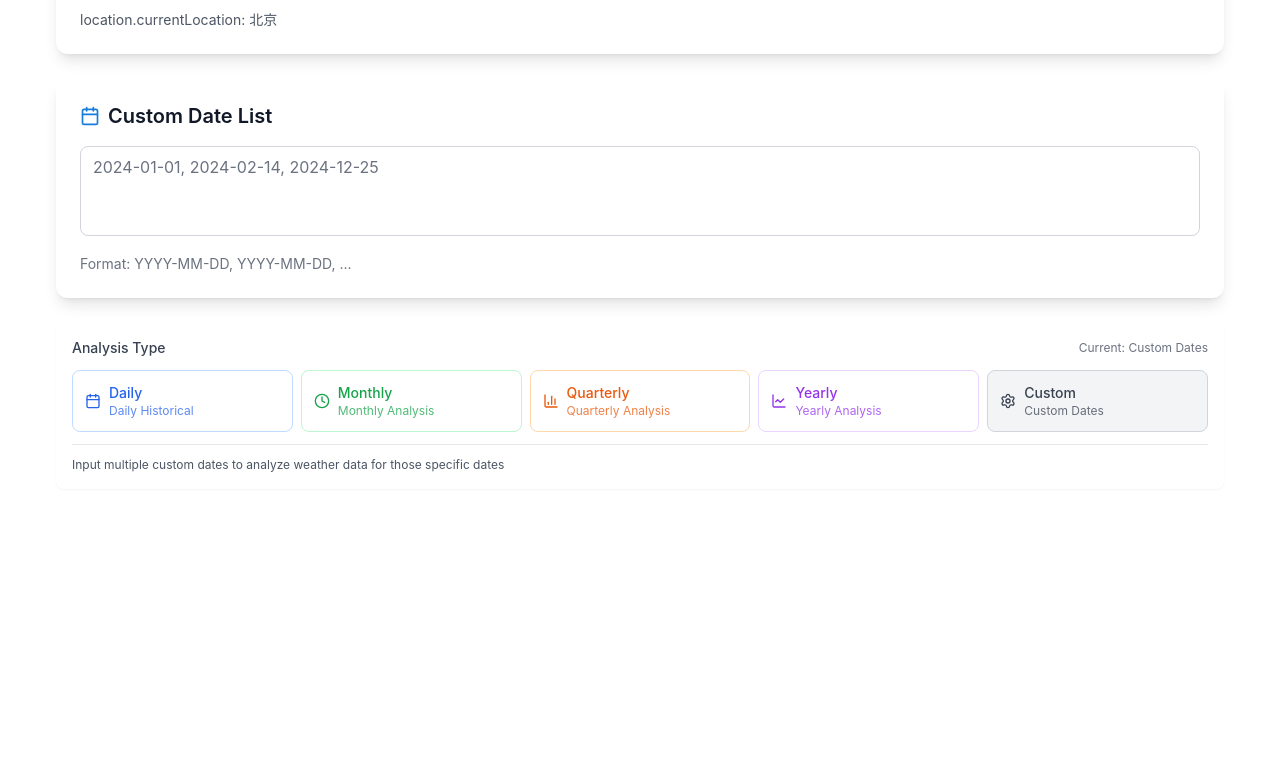
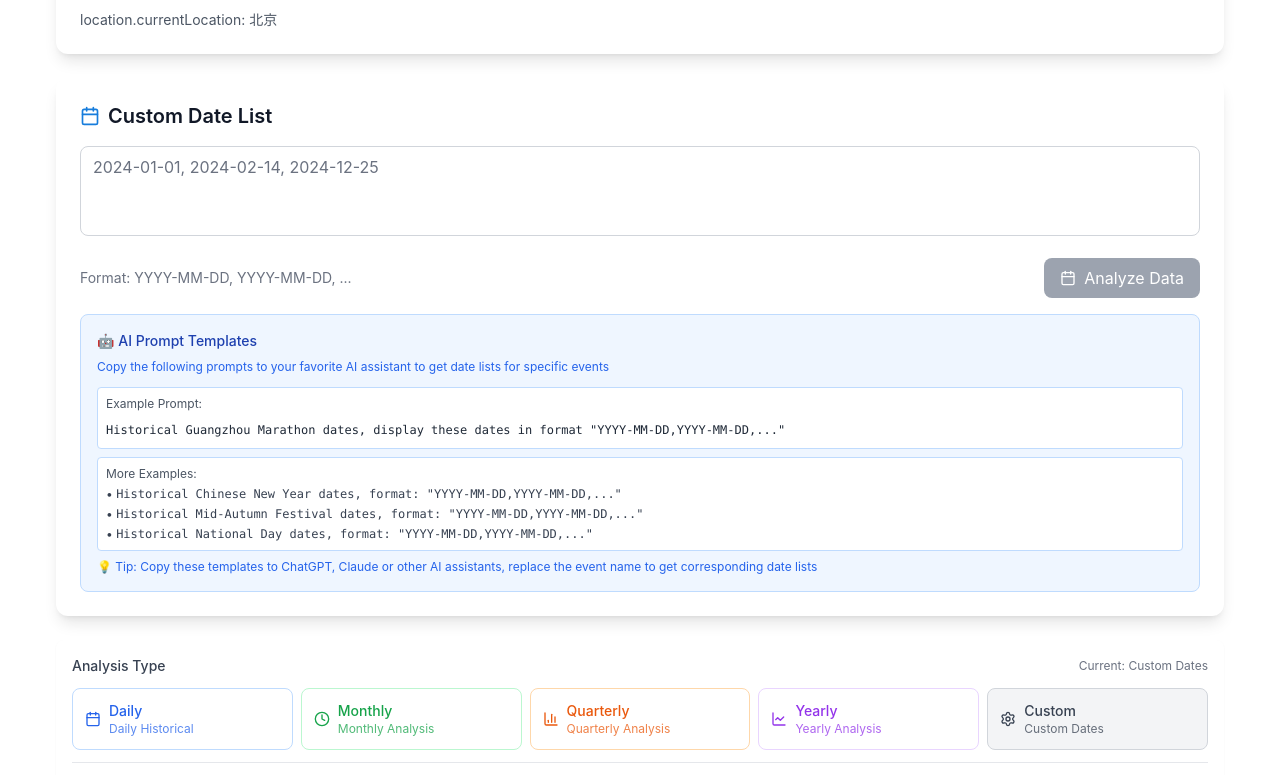
Before and after one commit to pipi32167/historical_weather, a React (Create React App) app: page /historical/custom in a window 1280 px wide. Shown: the part 534-1309 px from the top of the page. Before the commit the page ends 1111 px from the top, so only its background shows below. Built offline with nearby package versions, Linux system fonts and the light colour scheme.

Commit message:
feat: enhance HistoricalCustom page with AI prompt templates and improved date handling

```diff
--- a/src/i18n/locales/en-US.json
+++ b/src/i18n/locales/en-US.json
@@ -90,7 +90,8 @@
     "yearlyAvgMaxTemp": "Yearly Avg Max Temp",
     "yearlyAvgMinTemp": "Yearly Avg Min Temp",
     "yearlyMaxTemp": "Yearly Max Temp",
-    "yearlyMinTemp": "Yearly Min Temp"
+    "yearlyMinTemp": "Yearly Min Temp",
+    "totalPrecipitation": "Total Precipitation"
   },
   "units": {
     "celsius": "°C",
@@ -156,7 +157,16 @@
     "annualProfileDesc": "Shows average temperature distribution across all 12 months",
     "dataSourceDesc": "Data based on Open-Meteo historical weather API, covering 1940 to present",
     "noDataForMonth": "No temperature trend data available for {{month}}",
-    "noAnnualData": "No annual temperature profile data available"
+    "noAnnualData": "No annual temperature profile data available",
+    "aiPromptTemplate": "AI Prompt Templates",
+    "aiPromptDescription": "Copy the following prompts to your favorite AI assistant to get date lists for specific events",
+    "promptExample": "Example Prompt",
+    "promptTemplate1": "Historical Guangzhou Marathon dates, display these dates in format \"YYYY-MM-DD,YYYY-MM-DD,...\"",
+    "moreExamples": "More Examples",
+    "promptTemplate2": "Historical Chinese New Year dates, format: \"YYYY-MM-DD,YYYY-MM-DD,...\"",
+    "promptTemplate3": "Historical Mid-Autumn Festival dates, format: \"YYYY-MM-DD,YYYY-MM-DD,...\"",
+    "promptTemplate4": "Historical National Day dates, format: \"YYYY-MM-DD,YYYY-MM-DD,...\"",
+    "aiPromptTip": "Tip: Copy these templates to ChatGPT, Claude or other AI assistants, replace the event name to get corresponding date lists"
   },
   "analysis": {
     "historical": "Historical Data",
@@ -204,7 +214,11 @@
     "yearlyTrendChartSubtitle": "Shows annual average temperature and extreme value trends",
     "multiYearMonthlyProfile": "Multi-Year Monthly Profile ({{startYear}}-{{endYear}})",
     "monthlyProfileDescription": "Shows multi-year average temperature distribution by month",
-    "yearlyDetailedDataTitle": "Annual Detailed Data ({{years}} years)"
+    "yearlyDetailedDataTitle": "Annual Detailed Data ({{years}} years)",
+    "statisticsSummary": "Statistics Summary",
+    "avgMaxTemp": "Average Max Temp",
+    "avgMinTemp": "Average Min Temp",
+    "detailedData": "Detailed Data"
   },
   "homepage": {
     "title": "Daily Historical Data",
@@ -399,6 +413,7 @@
     "relocate": "📍 Relocate",
     "remove": "Remove",
     "loading": "Loading...",
+    "analyze": "Analyze Data",
     "noData": "No data available",
     "viewFullAnalysis": "View Full Historical Data Analysis →",
     "gettingLocationPermission": "Locating...",
--- a/src/i18n/locales/zh-CN.json
+++ b/src/i18n/locales/zh-CN.json
@@ -90,7 +90,8 @@
     "yearlyAvgMaxTemp": "年平均最高温",
     "yearlyAvgMinTemp": "年平均最低温",
     "yearlyMaxTemp": "年最高温",
-    "yearlyMinTemp": "年最低温"
+    "yearlyMinTemp": "年最低温",
+    "totalPrecipitation": "总降水量"
   },
   "units": {
     "celsius": "°C",
@@ -156,7 +157,16 @@
     "annualProfileDesc": "显示全年12个月的平均温度分布",
     "dataSourceDesc": "数据基于Open-Meteo历史气温API，覆盖1940年至今",
     "noDataForMonth": "暂无{{month}}月份的温度趋势数据",
-    "noAnnualData": "暂无年度温度概况数据"
+    "noAnnualData": "暂无年度温度概况数据",
+    "aiPromptTemplate": "AI 提示词模板",
+    "aiPromptDescription": "复制以下提示词到您常用的AI助手，获取特定事件的日期列表",
+    "promptExample": "示例提示词",
+    "promptTemplate1": "往年广州马拉松日期列表，把这些日期展示成这个格式\"YYYY-MM-DD,YYYY-MM-DD,...\"",
+    "moreExamples": "更多示例",
+    "promptTemplate2": "往年春节日期列表，格式:\"YYYY-MM-DD,YYYY-MM-DD,...\"",
+    "promptTemplate3": "往年中秋节日期列表，格式:\"YYYY-MM-DD,YYYY-MM-DD,...\"",
+    "promptTemplate4": "往年国庆节日期列表，格式:\"YYYY-MM-DD,YYYY-MM-DD,...\"",
+    "aiPromptTip": "提示：将这些模板复制到ChatGPT、Claude等AI助手中，替换事件名称即可获取对应的日期列表"
   },
   "analysis": {
     "historical": "历史数据",
@@ -204,7 +214,11 @@
     "yearlyTrendChartSubtitle": "显示历年的平均温度、极值变化趋势",
     "multiYearMonthlyProfile": "多年平均月度概况 ({{startYear}}-{{endYear}})",
     "monthlyProfileDescription": "显示各月份的多年平均温度分布",
-    "yearlyDetailedDataTitle": "年度详细数据 ({{years}} 年)"
+    "yearlyDetailedDataTitle": "年度详细数据 ({{years}} 年)",
+    "statisticsSummary": "统计概览",
+    "avgMaxTemp": "平均最高温",
+    "avgMinTemp": "平均最低温",
+    "detailedData": "详细数据"
   },
   "homepage": {
     "title": "本日历史同期数据",
@@ -397,8 +411,9 @@
     "locationFailed": "无法获取您的位置，显示上海的数据作为示例",
     "basedOnCurrentLocation": "基于您当前位置的历史同期气温分析",
     "relocate": "📍 重新定位",
+    "loading": "加载中...",
+    "analyze": "分析数据",
     "remove": "删除",
-    "loading": "加载中...",
     "noData": "暂无数据",
     "viewFullAnalysis": "查看完整历史数据分析 →",
     "gettingLocationPermission": "正在定位...",
--- a/src/pages/HistoricalCustom.tsx
+++ b/src/pages/HistoricalCustom.tsx
@@ -9,8 +9,7 @@ import { QuickLocationSelector } from '../components/common/QuickLocationSelecto
 import { AnalysisTypeSwitcher } from '../components/common/AnalysisTypeSwitcher';
 import { useLocationStore } from '../store/locationStore';
 import { useHistoricalPageTitle } from '../hooks/usePageTitle';
-import { format } from 'date-fns';
-import { zhCN } from 'date-fns/locale';
+// 移除不需要的date-fns imports
 
 interface CustomDateData {
   date: string;
@@ -62,7 +61,6 @@ const HistoricalCustom: React.FC = () => {
 
       for (const dateStr of validDates) {
         try {
-          const date = new Date(dateStr);
           const response = await openMeteoService.getHistoricalWeather(
             currentLocation.latitude,
             currentLocation.longitude,
@@ -74,7 +72,7 @@ const HistoricalCustom: React.FC = () => {
           if (response && response.daily && response.daily.time.length > 0) {
             const dayData = {
               date: dateStr,
-              formattedDate: format(date, 'yyyy年MM月dd日', { locale: zhCN }),
+              formattedDate: dateStr, // 直接使用YYYY-MM-DD格式
               maxTemp: Math.round(response.daily.temperature_2m_max[0] * 10) / 10,
               minTemp: Math.round(response.daily.temperature_2m_min[0] * 10) / 10,
               avgTemp: Math.round(((response.daily.temperature_2m_max[0] + response.daily.temperature_2m_min[0]) / 2) * 10) / 10,
@@ -99,12 +97,21 @@ const HistoricalCustom: React.FC = () => {
     }
   };
 
+  // 只在位置变化时重新加载数据，不自动响应dateInput变化
   useEffect(() => {
-    loadCustomDateData();
-  }, [dateInput, currentLocation]);
+    if (data.length > 0) {
+      loadCustomDateData();
+    }
+  }, [currentLocation]); // eslint-disable-line react-hooks/exhaustive-deps
 
   const handleInputChange = (event: React.ChangeEvent<HTMLTextAreaElement>) => {
     setDateInput(event.target.value);
+  };
+
+  const handleSubmit = () => {
+    if (dateInput.trim()) {
+      loadCustomDateData();
+    }
   };
 
   const getValidDates = () => {
@@ -112,13 +119,7 @@ const HistoricalCustom: React.FC = () => {
   };
 
   const formatDate = (dateString: string) => {
-    if (!dateString) return '';
-    try {
-      const date = new Date(dateString);
-      return format(date, 'yyyy年MM月dd日', { locale: zhCN });
-    } catch {
-      return dateString;
-    }
+    return dateString; // 直接返回YYYY-MM-DD格式
   };
 
   // 计算统计信息
@@ -166,7 +167,7 @@ const HistoricalCustom: React.FC = () => {
             {t('time.customDateList')}
           </h2>
 
-          <div className="space-y-3">
+          <div className="space-y-4">
             <textarea
               value={dateInput}
               onChange={handleInputChange}
@@ -176,9 +177,62 @@ const HistoricalCustom: React.FC = () => {
                        bg-white dark:bg-gray-700 text-gray-900 dark:text-white
                        focus:ring-2 focus:ring-primary-500 focus:border-transparent resize-none"
             />
-            <p className="text-sm text-gray-500 dark:text-gray-400">
-              {t('time.dateInputFormat')}: YYYY-MM-DD, YYYY-MM-DD, ...
-            </p>
+            <div className="flex items-center justify-between">
+              <p className="text-sm text-gray-500 dark:text-gray-400">
+                {t('time.dateInputFormat')}: YYYY-MM-DD, YYYY-MM-DD, ...
+              </p>
+              <button
+                onClick={handleSubmit}
+                disabled={!dateInput.trim() || loading}
+                className="px-4 py-2 bg-primary-600 hover:bg-primary-700 disabled:bg-gray-400
+                         disabled:cursor-not-allowed text-white rounded-lg transition-colors
+                         flex items-center gap-2"
+              >
+                {loading ? (
+                  <>
+                    <div className="w-4 h-4 border-2 border-white border-t-transparent rounded-full animate-spin"></div>
+                    {t('common.loading')}
+                  </>
+                ) : (
+                  <>
+                    <Calendar className="w-4 h-4" />
+                    {t('common.analyze')}
+                  </>
+                )}
+              </button>
+            </div>
+
+            {/* AI提示词模板 */}
+            <div className="bg-blue-50 dark:bg-blue-900/20 rounded-lg p-4 border border-blue-200 dark:border-blue-800">
+              <h3 className="text-sm font-medium text-blue-800 dark:text-blue-300 mb-2 flex items-center gap-2">
+                🤖 {t('time.aiPromptTemplate')}
+              </h3>
+              <p className="text-xs text-blue-600 dark:text-blue-400 mb-3">
+                {t('time.aiPromptDescription')}
+              </p>
+
+              <div className="space-y-2">
+                <div className="bg-white dark:bg-gray-800 rounded border border-blue-200 dark:border-blue-700 p-2">
+                  <p className="text-xs text-gray-600 dark:text-gray-400 mb-1">{t('time.promptExample')}:</p>
+                  <code className="text-xs text-gray-800 dark:text-gray-200 break-all">
+                    {t('time.promptTemplate1')}
+                  </code>
+                </div>
+
+                <div className="bg-white dark:bg-gray-800 rounded border border-blue-200 dark:border-blue-700 p-2">
+                  <p className="text-xs text-gray-600 dark:text-gray-400 mb-1">{t('time.moreExamples')}:</p>
+                  <div className="space-y-1 text-xs text-gray-700 dark:text-gray-300">
+                    <div>• <code>{t('time.promptTemplate2')}</code></div>
+                    <div>• <code>{t('time.promptTemplate3')}</code></div>
+                    <div>• <code>{t('time.promptTemplate4')}</code></div>
+                  </div>
+                </div>
+
+                <p className="text-xs text-blue-600 dark:text-blue-400 mt-2">
+                  💡 {t('time.aiPromptTip')}
+                </p>
+              </div>
+            </div>
           </div>
 
           {/* 日期预览 */}
```
Also changed, not shown: 1 other file (tests, documents, lock files or other folders).
